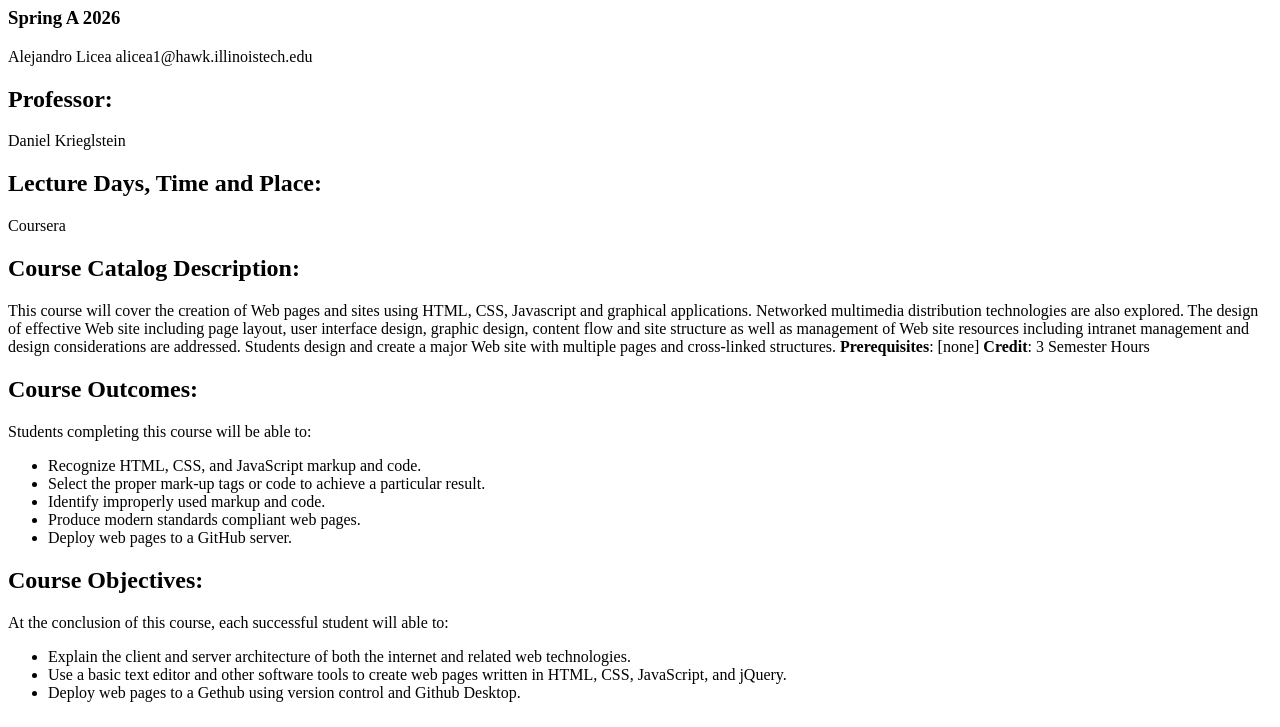
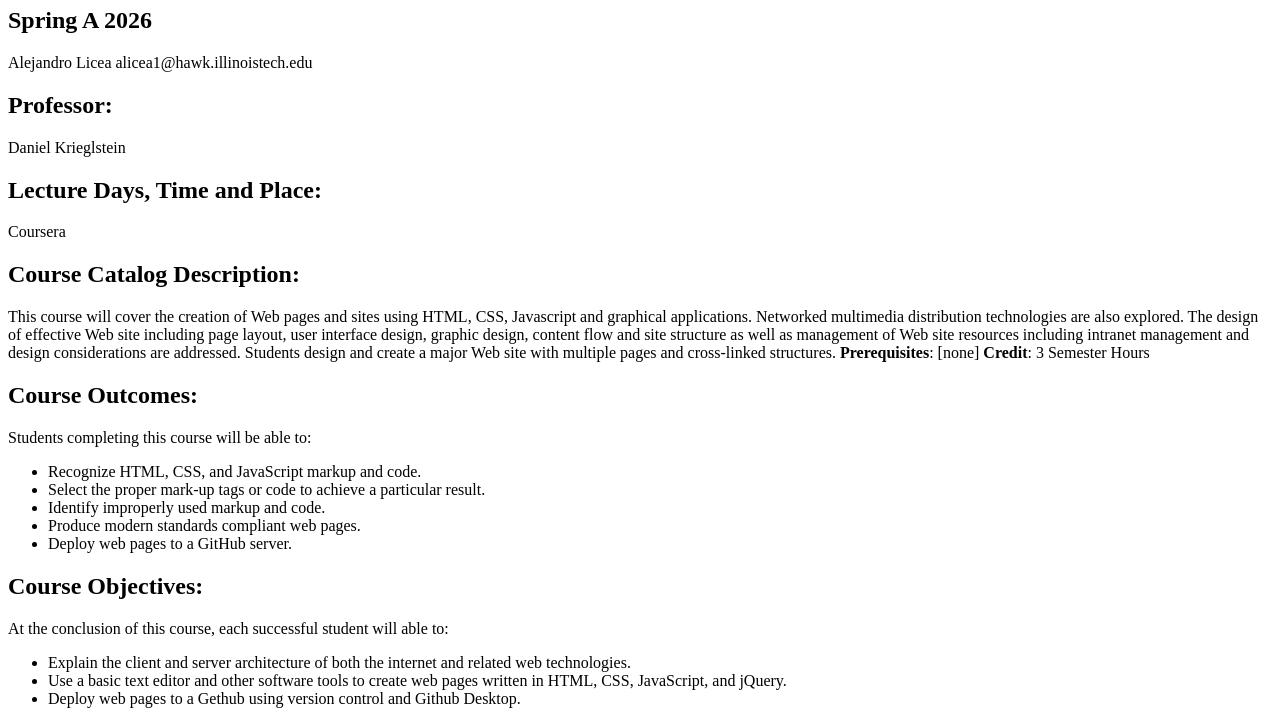
Before and after one commit to alejandrolicea1/Webdev_lab2, a plain HTML site: page index.html in a window 1280 px wide. Shown: the part 73-800 px from the top of the page. Drawn offline with Linux system fonts and the light colour scheme.

Commit message:
index.html

```diff
--- a/index.html
+++ b/index.html
@@ -6,7 +6,7 @@
 </head>
 <body>
   <h1>ITMD-361 Internet Technologies and Web Design</h1>
-  <h3>Spring A 2026</h3>
+  <h2>Spring A 2026</h2>
   <p>Alejandro Licea alicea1@hawk.illinoistech.edu</p>
   <h2>Professor:</h2>
   <p>Daniel Krieglstein</p>
```
